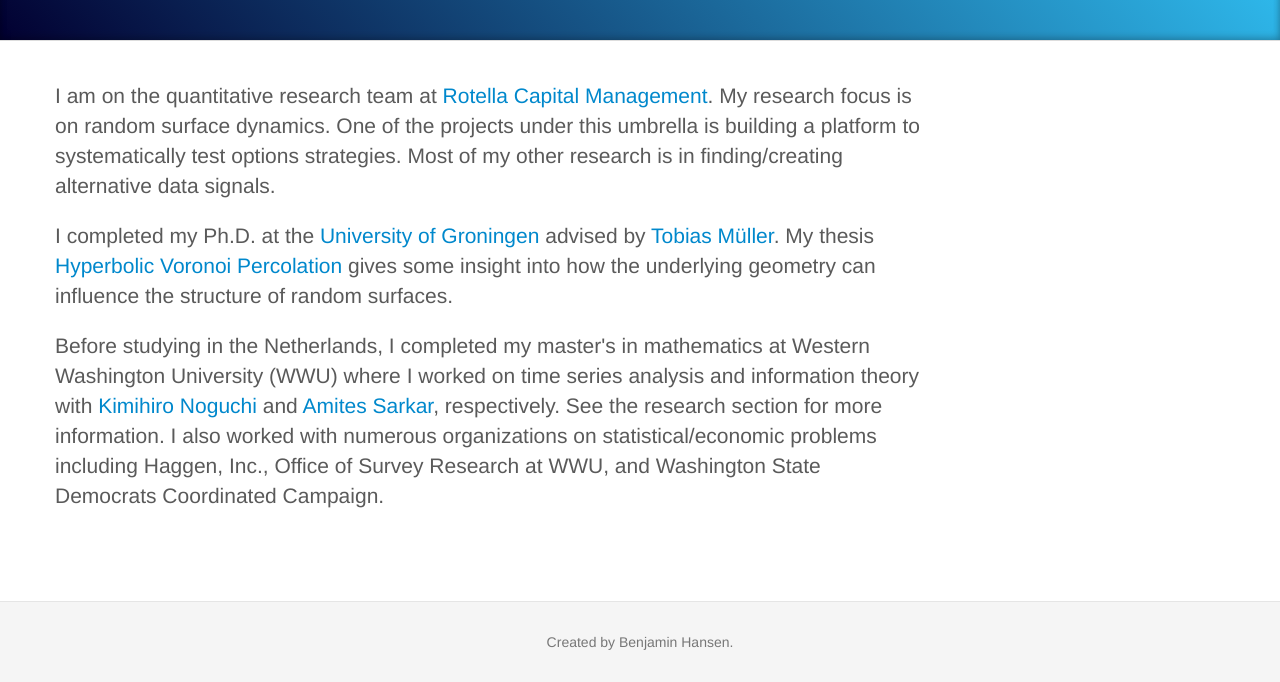
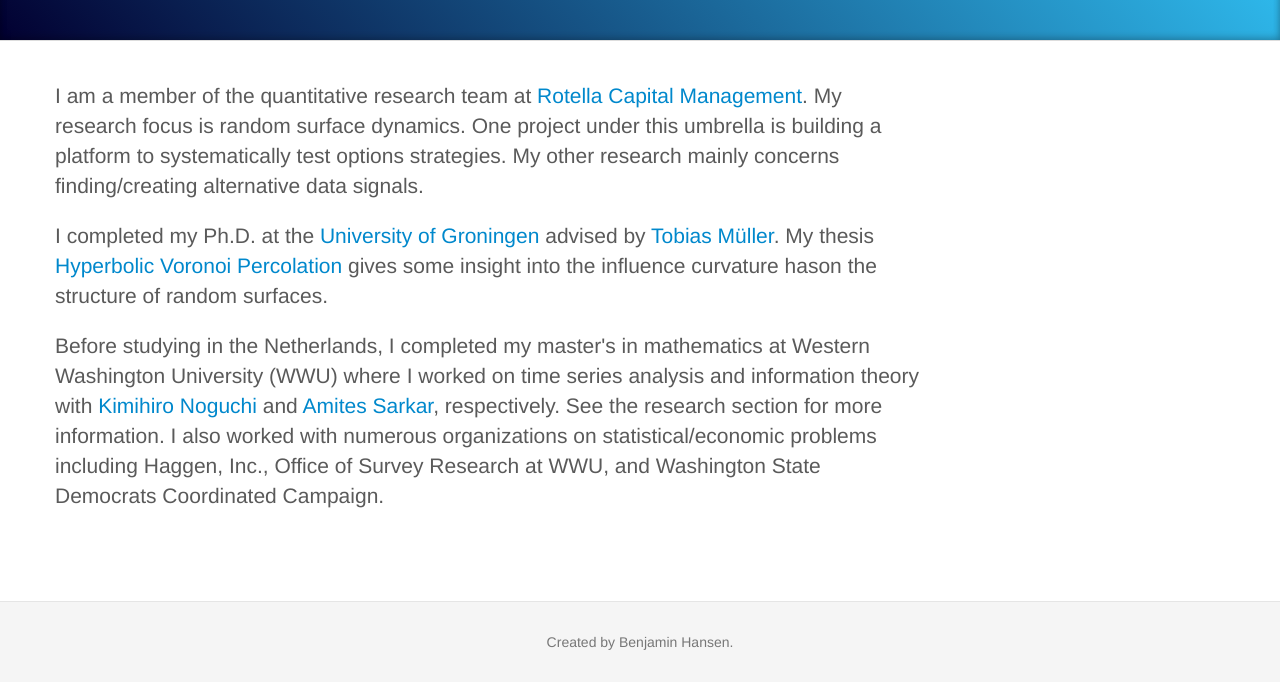
Before and after one commit to benjamin-t-hansen/benjamin-t-hansen.github.io, a plain HTML site: page index.html in a window 1280 px wide. Shown: the part 190-872 px from the top of the page. Drawn offline with nearby package versions, Linux system fonts and the light colour scheme; some packages are replaced by stand-ins of ours.

Commit message:
Update index.html

```diff
--- a/index.html
+++ b/index.html
@@ -86,9 +86,9 @@
         <section id="overview">
 
           <p>
-          <p class="lead">I am on the quantitative research team at <a href="https://www.rotellacapital.com/">Rotella Capital Management</a>.  My research focus is on random surface dynamics.  One of the projects under this umbrella is building a platform to systematically test options strategies.  Most of my other research is in finding/creating alternative data signals.
+          <p class="lead">I am a member of the quantitative research team at <a href="https://www.rotellacapital.com/">Rotella Capital Management</a>.  My research focus is random surface dynamics.  One project under this umbrella is building a platform to systematically test options strategies.  My other research mainly concerns finding/creating alternative data signals.
 
-          <p class="lead">I completed my Ph.D. at the <a href="https://www.rug.nl/?lang=en">University of Groningen</a> advised by <a href="http://www.math.rug.nl/~tobias/">Tobias M&uuml;ller</a>.  My thesis <a href="https://research.rug.nl/en/publications/hyperbolic-voronoi-percolation">Hyperbolic Voronoi Percolation</a> gives some insight into how the underlying geometry can influence the structure of random surfaces.
+          <p class="lead">I completed my Ph.D. at the <a href="https://www.rug.nl/?lang=en">University of Groningen</a> advised by <a href="http://www.math.rug.nl/~tobias/">Tobias M&uuml;ller</a>.  My thesis <a href="https://research.rug.nl/en/publications/hyperbolic-voronoi-percolation">Hyperbolic Voronoi Percolation</a> gives some insight into the influence curvature hason the structure of random surfaces.
 
           <p class="lead">Before studying in the Netherlands, I completed my master's in mathematics at Western Washington University (WWU) where I worked on time series analysis and information theory with <a href="https://mathematics.wwu.edu/people/noguchk">Kimihiro Noguchi</a> and <a href="http://faculty.wwu.edu/sarkara/">Amites Sarkar</a>, respectively. See the research section for more information. I also worked with numerous organizations on statistical/economic problems including Haggen, Inc., Office of Survey Research at WWU, and Washington State Democrats Coordinated Campaign.
 
```
